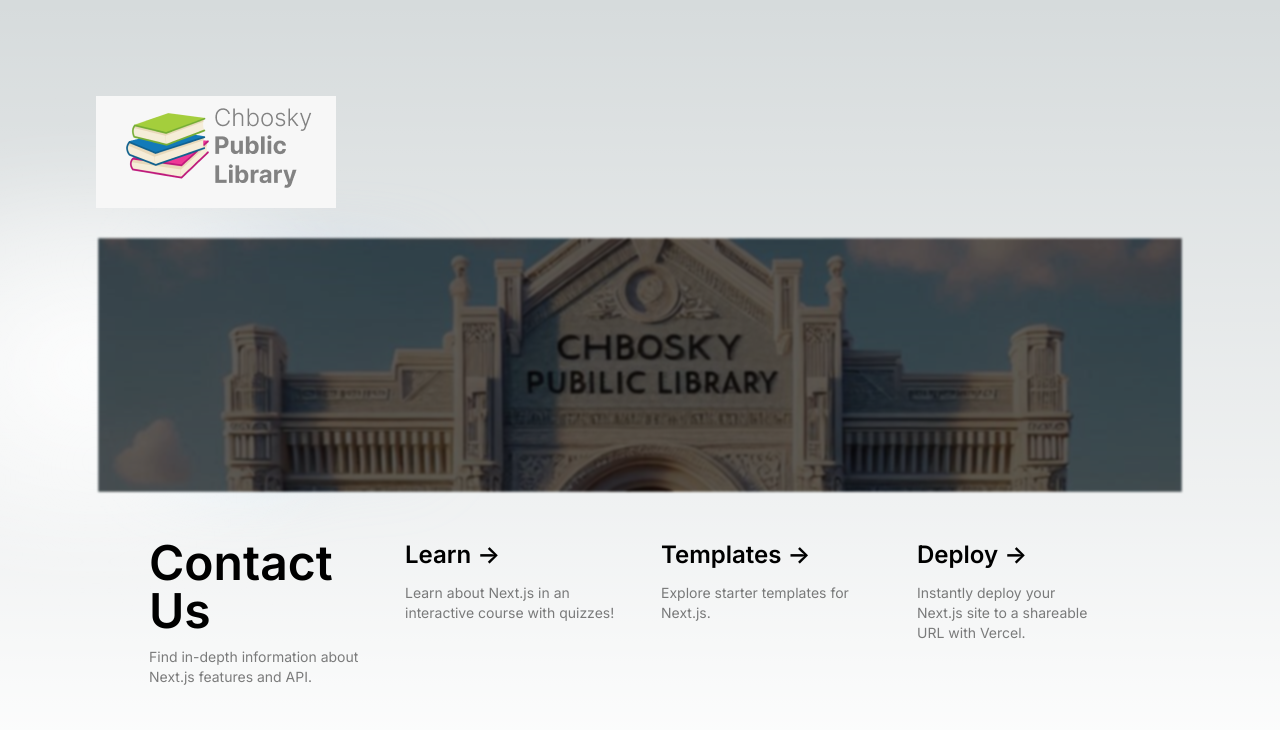
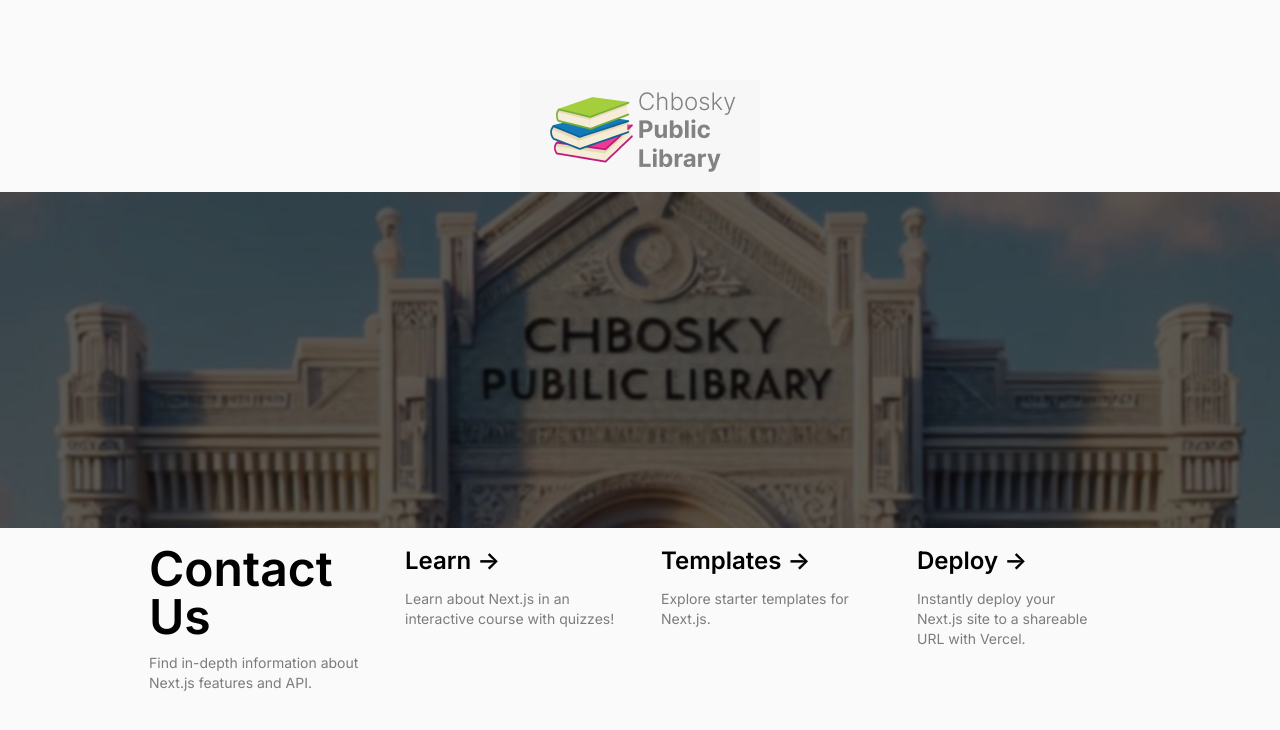
Before and after one commit to twilliams1999/LibrarySampleSite, a Next.js app: page / in a window 1280 px wide. Shown: the top 730 px of the page. Built offline with nearby package versions, Linux system fonts and the light colour scheme.

Commit message:
Worked on correctly sizing hero image for screen size.

```diff
--- a/app/globals.css
+++ b/app/globals.css
@@ -18,12 +18,7 @@
 
 body {
   color: rgb(var(--foreground-rgb));
-  background: linear-gradient(
-      to bottom,
-      transparent,
-      rgb(var(--background-end-rgb))
-    )
-    rgb(var(--background-start-rgb));
+  background: rgb(250,250,250);
 }
 
 @layer utilities {
--- a/app/page.tsx
+++ b/app/page.tsx
@@ -2,13 +2,12 @@ import Image from "next/image";
 
 export default function Home() {
   return (
-    <main className="flex min-h-screen flex-col items-center justify-between p-24">
-      <div className="w-full items-center justify-between font-mono text-sm lg:flex">
-        <div className="fixed bottom-0 left-0 flex h-48 w-full items-end justify-center lg:static lg:size-auto lg:bg-none">
+    <main className="flex min-h-screen flex-col items-center">
+      <div className="items-center justify-between font-mono text-sm lg:flex">
+        <div className="bottom-0 flex h-48 w-full items-end justify-center lg:static lg:bg-none">
             <Image
               src="/logo.png"
               alt="Library Logo"
-              className="dark:invert"
               width={240}
               height={112}
               priority
@@ -16,15 +15,7 @@ export default function Home() {
         </div>
       </div>
 
-      <div className="relative z-[-1] flex place-items-center before:absolute before:h-[300px] before:w-full before:-translate-x-1/2 before:rounded-full before:bg-gradient-radial before:from-white before:to-transparent before:blur-2xl before:content-[''] after:absolute after:-z-20 after:h-[180px] after:w-full after:translate-x-1/3 after:bg-gradient-conic after:from-sky-200 after:via-blue-200 after:blur-2xl after:content-[''] before:dark:bg-gradient-to-br before:dark:from-transparent before:dark:to-blue-700 before:dark:opacity-10 after:dark:from-sky-900 after:dark:via-[#0141ff] after:dark:opacity-40 sm:before:w-[480px] sm:after:w-[240px] before:lg:h-[360px]">
-        <Image
-          className="relative dark:drop-shadow-[0_0_0.3rem_#ffffff70] dark:invert"
-          src="/hero.svg"
-          alt="Image of the front of the fictional Chbosky Public Library with the name printed on the front"
-          width={1920}
-          height={448}
-          priority
-        />
+      <div className="bottom-0 bg-center place-items-center w-full h-[21rem] lg:static" style={{backgroundImage:"url(/hero.svg)",backgroundSize:"95rem"}}>
       </div>
 
       <div className="mb-32 grid text-center lg:mb-0 lg:w-full lg:max-w-5xl lg:grid-cols-4 lg:text-left">
```
Also changed, not shown: 1 other file (tests, documents, lock files or other folders).
